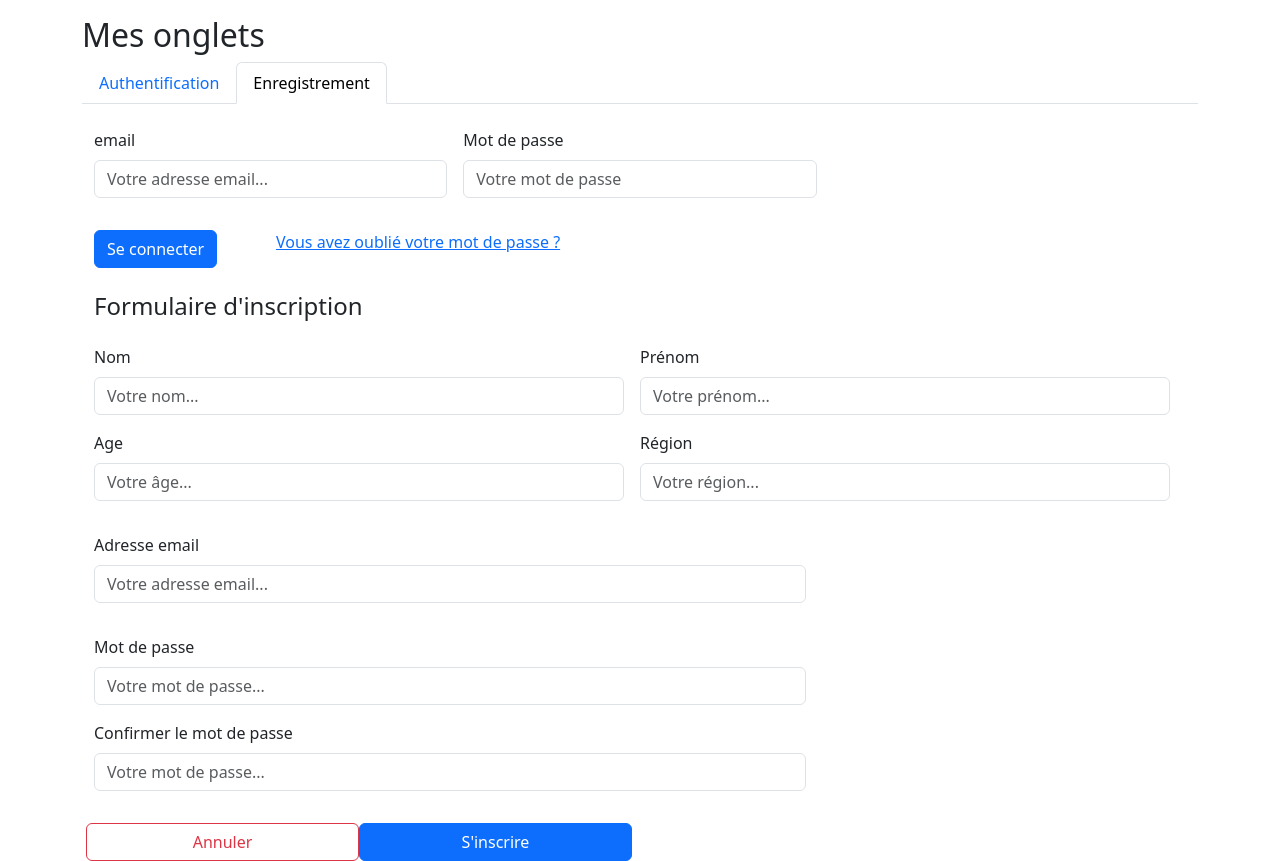
After one commit to AMK0602/SAE-web-S1, a PHP site: page /connexion_inscription.php in a window 1280 px wide, after a click on "Enregistrement". The commit adds this page. Run offline with PHP 8.4, Linux system fonts and the light colour scheme.

Commit message:
Connexion et inscription  fonctionnelle (JS à faire)

```diff
--- a/.php
+++ /dev/null
@@ -1,5 +0,0 @@
-<?php
-require "E:\SAE-web-S\Configuration\database.php";
-
-$db = new Database();
-$pdo = $db->connecter();
--- /dev/null
+++ b/public/connexion_inscription.php
@@ -0,0 +1,106 @@
+<?php
+
+
+
+?>
+<!DOCTYPE html>
+<html lang="fr">
+<head>
+    <meta charset="utf-8">
+    <meta name="viewport" content="width=device-width, initial-scale=1">
+    <meta name="description" content="">
+    <meta name="author" content="laurent.giustignano">
+    <title>Connexion</title>
+    <link href="https://cdn.jsdelivr.net/npm/bootstrap@5.3.2/dist/css/bootstrap.min.css" rel="stylesheet"
+          integrity="sha384-T3c6CoIi6uLrA9TneNEoa7RxnatzjcDSCmG1MXxSR1GAsXEV/Dwwykc2MPK8M2HN" crossorigin="anonymous">
+</head>
+<body>
+
+<div class="container mt-3">
+    <h2>Mes onglets</h2>
+    <ul class="nav nav-tabs" role="tablist">
+        <li class="nav-item">
+            <a class="nav-link" data-bs-toggle="tab" href="#signin">Authentification</a>
+        </li>
+        <li class="nav-item">
+            <a class="nav-link" data-bs-toggle="tab" href="#signup" >Enregistrement</a>
+        </li>
+    </ul>
+
+    <div class="tab-content">
+        <div id="signin" class="container tab-pane active"><br>
+            <form method="post" action="../src/Personnes/connexion.php" class="row g-3 needs-validation">
+                <div class="col-md-4 ">
+                    <label for="signin-email" class="form-label">email</label>
+                    <input type="text" class="form-control" id="signin-email" placeholder="Votre adresse email..."
+                           name = "signin-email" required>
+                </div>
+                <div class="col-md-4">
+                    <label for="signin-pwd"  class="form-label">Mot de passe</label>
+                    <input type="password" name="signin-pwd" class="form-control" id="signin-pwd" placeholder="Votre mot de passe"
+                           required>
+                </div>
+                <div class="row g-3">
+                    <div class="col-md-2">
+                        <button class="btn btn-primary" type="submit">Se connecter</button>
+                    </div>
+                    <div class="col-md-4">
+                        <a class="text-primary" type="submit">Vous avez oublié votre mot de passe ?</a>
+                    </div>
+                </div>
+            </form>
+        </div>
+        <div id="signup" class="container tab-pane fade"><br>
+            <h4>Formulaire d'inscription</h4>
+            <form class="row g-3 needs-validation" method="post" action="../src/Personnes/inscription.php" >
+                <div class="row g-3">
+
+                    <div class="col-md-6">
+                        <label for="signup-last" class="form-label">Nom</label>
+                        <input type="text" class="form-control" id="signup-last" placeholder="Votre nom..." name = "signup-last" required>
+                    </div>
+                    <div class="col-md-6">
+                        <label for="signup-first" class="form-label">Prénom</label>
+                        <input type="text" class="form-control" id="signup-first" placeholder="Votre prénom..." name = "signup-first" required>
+                    </div>
+                    <div class="col-md-6">
+                        <label for="signup-age" class="form-label">Age</label>
+                        <input type="text" class="form-control" id="signup-age" placeholder="Votre âge..." name = "signup-age" required>
+                    </div>
+                    <div class="col-md-6">
+                        <label for="signup-region" class="form-label">Région</label>
+                        <input type="text" class="form-control" id="signup-region" placeholder="Votre région..." name = "signup-Region" required>
+                    </div>
+                </div>
+                <div class="row g-3">
+                    <div class="col-md-8">
+                        <label for="signup-email" class="form-label">Adresse email</label>
+                        <input type="email" class="form-control" id="signup-email" placeholder="Votre adresse email..."
+                               name="signup-email" required>
+                    </div>
+                </div>
+                <div class="row g-3">
+                    <div class="col-md-8">
+                        <label for="signup-pwd" class="form-label">Mot de passe</label>
+                        <input type="password" class="form-control" id="signup-pwd" placeholder="Votre mot de passe..."  name="signup-pwd" required>
+                    </div>
+                    <div class="col-md-8">
+                        <label for="signup-comfirm" class="form-label">Confirmer le mot de passe</label>
+                        <input type="password" class="form-control" id="signup-comfirm" placeholder="Votre mot de passe..."  name="signup-comfirm" required>
+                    </div>
+
+                </div>
+
+                <div class="row g-3">
+                    <button class="btn btn-outline-danger col-md-3 mr-3" type="reset">Annuler</button>
+                    <button class="btn btn-primary col-md-3 ml-3" type="submit">S'inscrire</button>
+                </div>
+            </form>
+        </div>
+    </div>
+</div>
+<script src="https://cdn.jsdelivr.net/npm/bootstrap@5.3.2/dist/js/bootstrap.bundle.min.js"
+        integrity="sha384-C6RzsynM9kWDrMNeT87bh95OGNyZPhcTNXj1NW7RuBCsyN/o0jlpcV8Qyq46cDfL"
+        crossorigin="anonymous"></script>
+</body>
+</html>
--- a/src/Configuration/database.php
+++ b/src/Configuration/database.php
@@ -1,13 +1,11 @@
 <?php
 
-namespace src\src\Configuration;
-use src\Configuration\PDO;
-use src\Configuration\PDOException;
+
 
 class database
 {
     private $pdo;
-    private $lien = "../Configuration/Database.db";
+    private string $lien = "E:\SAE-web-S\src\Configuration\Database.db";
     public function connecter()
     {
         if ($this->pdo == null) {
--- a/src/Configuration/test.php
+++ b/src/Configuration/test.php
@@ -1,5 +1,6 @@
 <?php
-require "E:\SAE-web-S\Configuration\database.php";
 
-$db = new Database();
+require "database.php";
+
+$db = new database();
 $pdo = $db->connecter();
```
Also changed, not shown: src/Personnes/GestionnairePers.php (+20 -19 lines), src/Personnes/Personne.php (+1 -11 lines), src/Personnes/connexion.php (+4 -13 lines), src/Personnes/inscription.php (added, +47 -0 lines), src/Configuration/Database.db, 1 other file.
